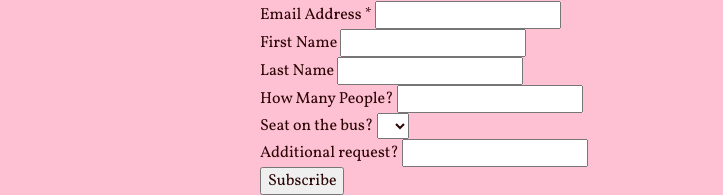
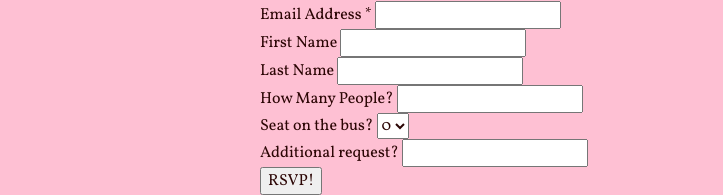
Before and after one commit to bobvanluijt/tosja-richard, a Jekyll site: the page built from index.md, in a window 1280 px wide. Shown: the part 2097-2292 px from the top of the page, without its empty margins (398-1121 px from the left). Built offline with Jekyll 4.4.1, drawn with Linux system fonts in a browser that asks for light colours; nearby versions of some CDN libraries; comment, search, counter and statistics services are not loaded.

```diff
--- a/_includes/mailchimp-en.html
+++ b/_includes/mailchimp-en.html
@@ -23,8 +23,7 @@
 <div class="mc-field-group">
 	<label for="mce-BUS">Seat on the bus? </label>
 	<select name="BUS" class="" id="mce-BUS">
-	<option value=""></option>
-	<option value="0">0</option>
+	<option value="0" selected>0</option>
 <option value="1">1</option>
 <option value="2">2</option>
 <option value="3">3</option>
@@ -42,7 +41,7 @@
 		<div class="response" id="mce-success-response" style="display:none"></div>
 	</div>    <!-- real people should not fill this in and expect good things - do not remove this or risk form bot signups-->
     <div style="position: absolute; left: -5000px;" aria-hidden="true"><input type="text" name="b_53a27387f37f1d666940b7728_cf101d2cff" tabindex="-1" value=""></div>
-    <div class="clear"><input type="submit" value="Subscribe" name="subscribe" id="mc-embedded-subscribe" class="button"></div>
+    <div class="clear"><input type="submit" value="RSVP!" name="subscribe" id="mc-embedded-subscribe" class="button"></div>
     </div>
 </form>
 </div>
--- a/_includes/mailchimp-nl.html
+++ b/_includes/mailchimp-nl.html
@@ -23,7 +23,6 @@
 <div class="mc-field-group">
 	<label for="mce-BUS">Plek in de bus?? </label>
 	<select name="BUS" class="" id="mce-BUS">
-	<option value=""></option>
 	<option value="0" selected>0</option>
 <option value="1">1</option>
 <option value="2">2</option>
```
Also changed, not shown: 11 other files.
